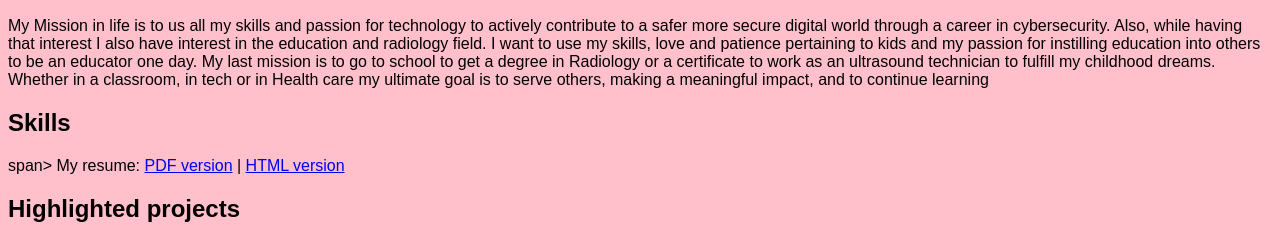
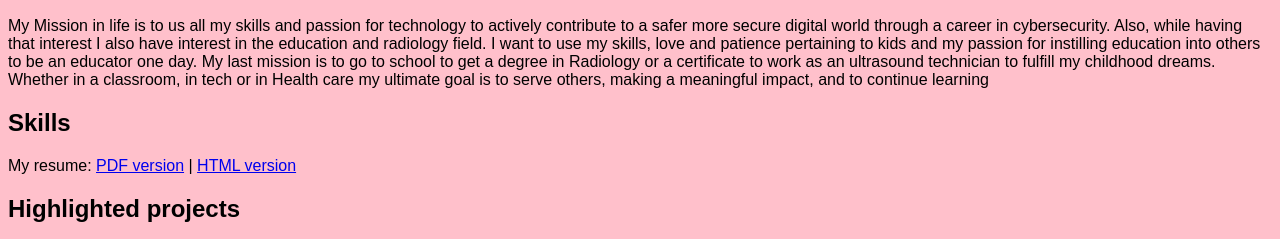
Before and after one commit to morgyktg/morgyktg.github.io, a plain HTML site: page index.html in a window 1280 px wide. Shown: the part 111-350 px from the top of the page. Drawn offline with Linux system fonts and the light colour scheme.

Commit message:
Update index.html

```diff
--- a/index.html
+++ b/index.html
@@ -19,7 +19,7 @@ meaningful impact, and to continue learning </p>
     </div>
     <div class="skills">
         <h2>Skills</h2>
-      span>
+      <span>
           My resume: <a href="Morgan_Gilmore_Resumepdf.pdf">PDF version</a> | <a href="resume.html">HTML version</a>
         </span>
     </div>
```
